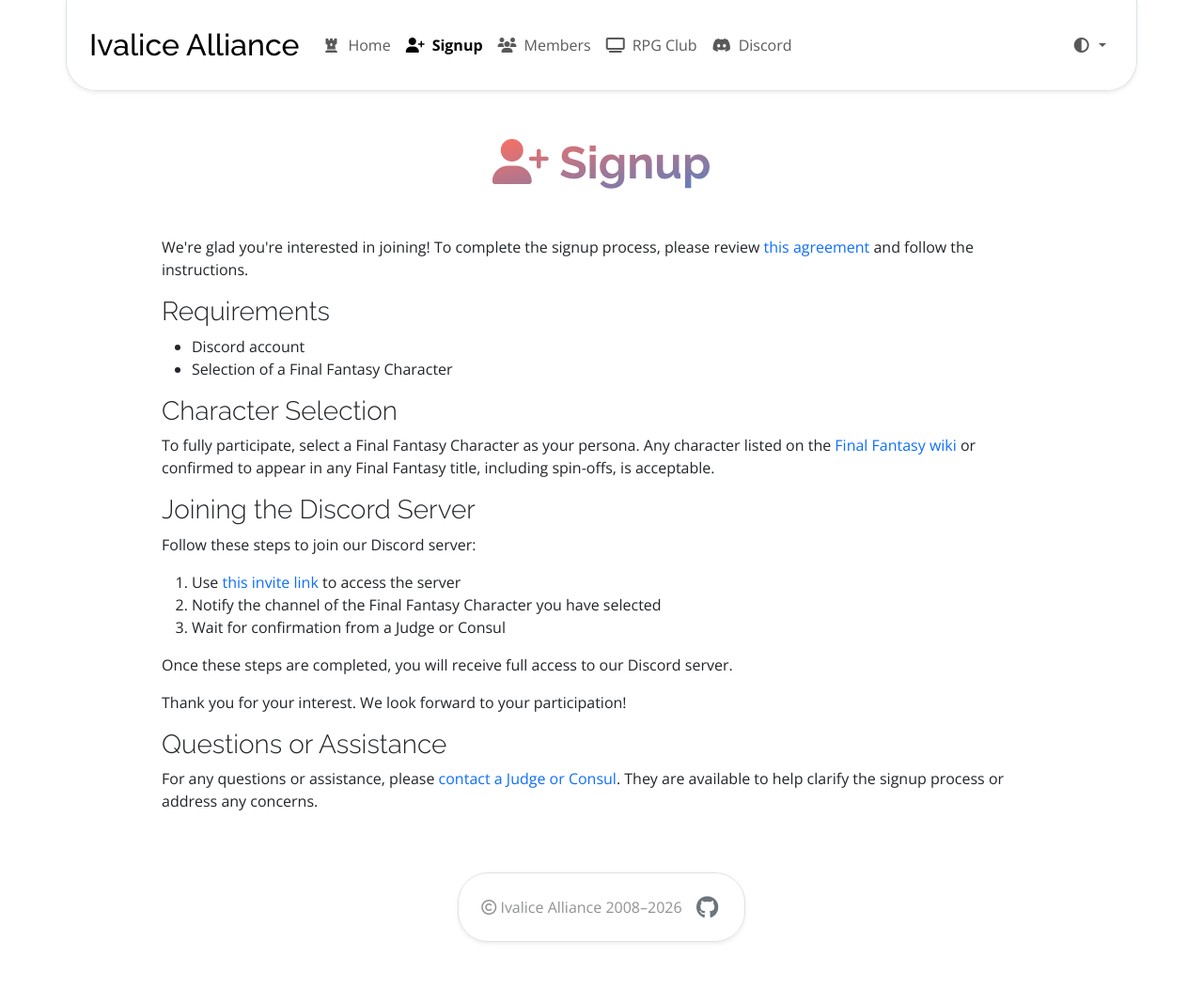
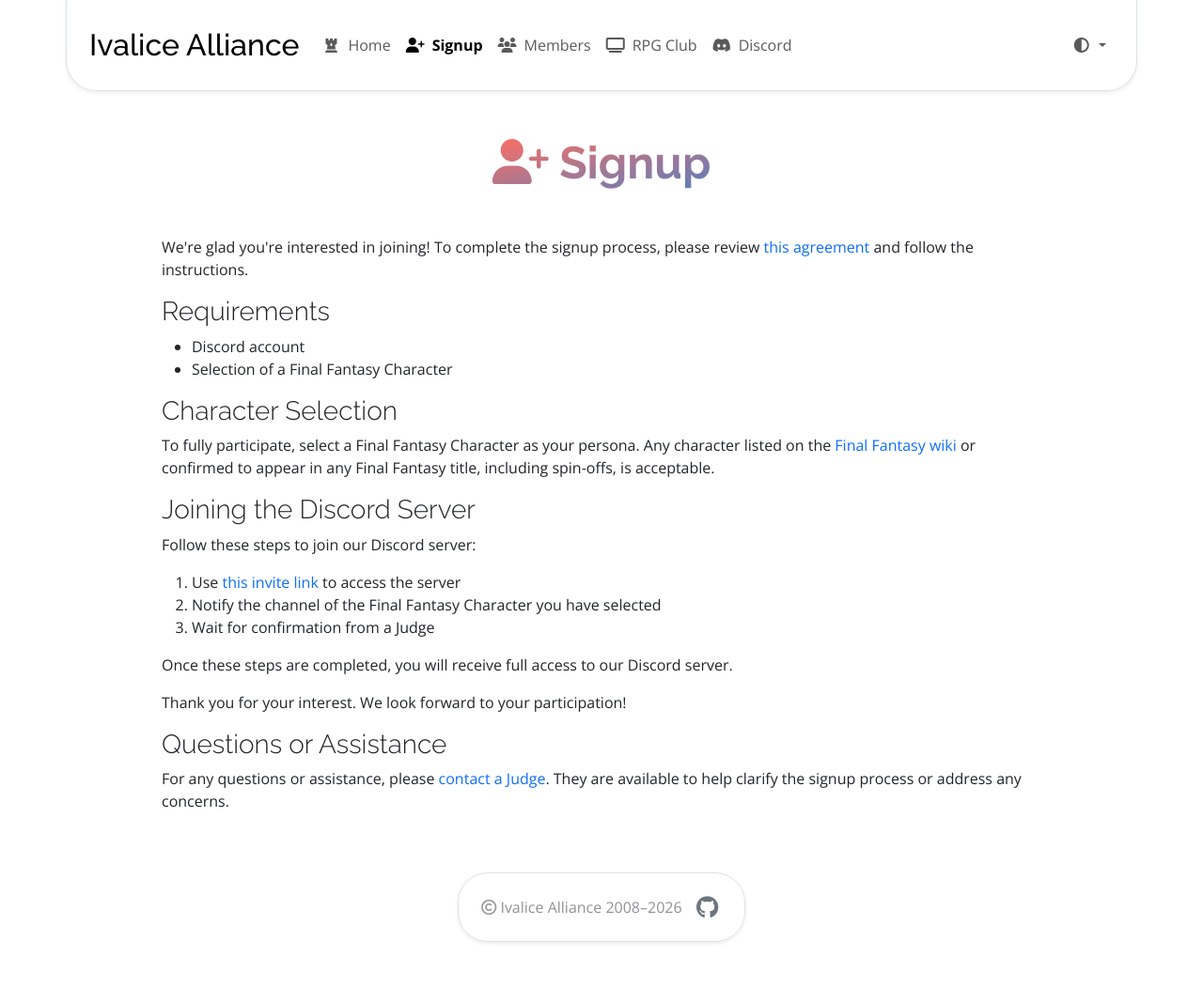
Before and after one commit to ivalicealliance/web-v4, a Jekyll site: the page built from signup.html, in a window 1280 px wide. Shown: the whole page at 94% size. Built offline with Jekyll 4.4.1, drawn with Linux system fonts in a browser that asks for light colours; nearby versions of some CDN libraries.

Commit message:
Update signup instructions to remove reference to Consul

```diff
--- a/signup.html
+++ b/signup.html
@@ -28,7 +28,7 @@ icon: signup
 <ol>
   <li>Use <a href="{{ site.discord }}" class="text-decoration-none">this invite link</a> to access the server</li>
   <li>Notify the channel of the Final Fantasy Character you have selected</li>
-  <li>Wait for confirmation from a Judge or Consul</li>
+  <li>Wait for confirmation from a Judge</li>
 </ol>
 <p>
   Once these steps are completed, you will receive full access to our Discord server.
@@ -39,6 +39,6 @@ icon: signup
 <h3 class="fw-light">Questions or Assistance</h3>
 <p>
   For any questions or assistance, please <a href="{{ site.baseurl }}{% link members.html %}"
-    class="text-decoration-none">contact a Judge or Consul</a>. They are available to help clarify the signup process or
+    class="text-decoration-none">contact a Judge</a>. They are available to help clarify the signup process or
   address any concerns.
 </p>
```
